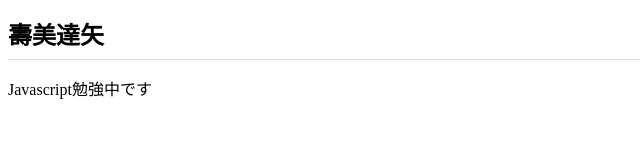
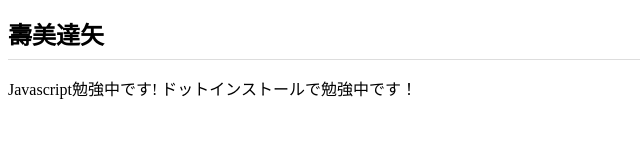
Before and after one commit to AIDAMHF/AIDAMHF.github.io, a plain HTML site: page index.html in a window 1280 px wide. Shown: the whole page, without its empty margins (0-640 px from the left). Drawn offline with Linux system fonts and the light colour scheme.

Commit message:
Add files via upload

```diff
--- a/index.html
+++ b/index.html
@@ -7,6 +7,6 @@
 </head>
 <body>
 <h1>壽美達矢</h1>
-<p>Javascript勉強中です</p>
+<p>Javascript勉強中です! ドットインストールで勉強中です！</p>
 </body>
 </html>
```
